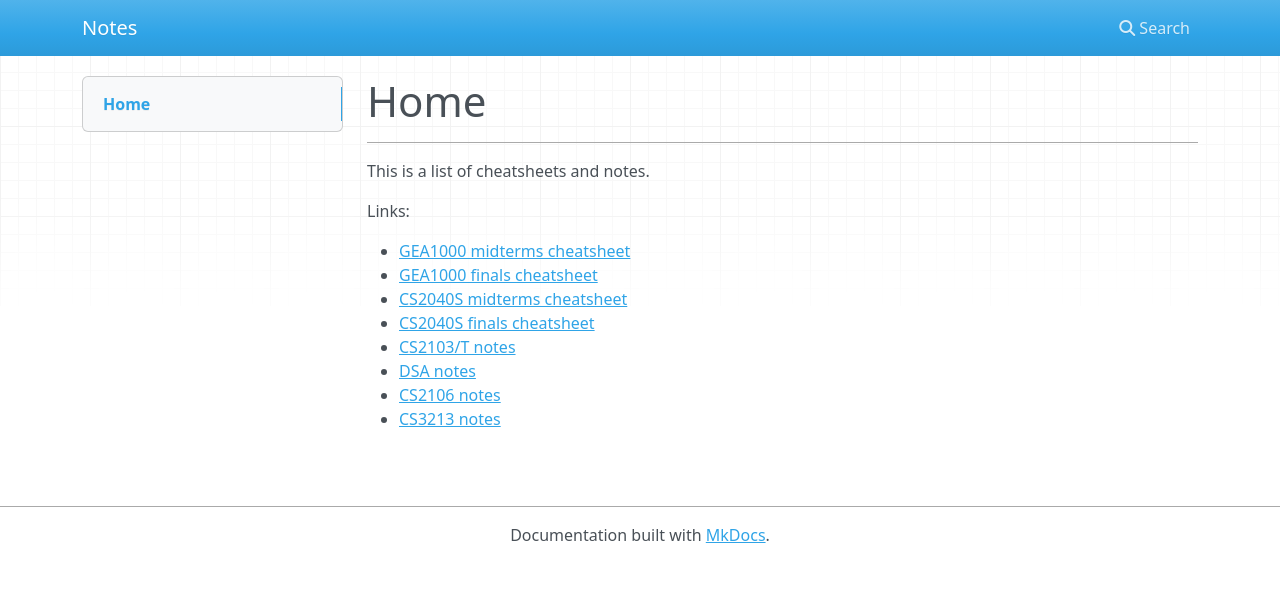
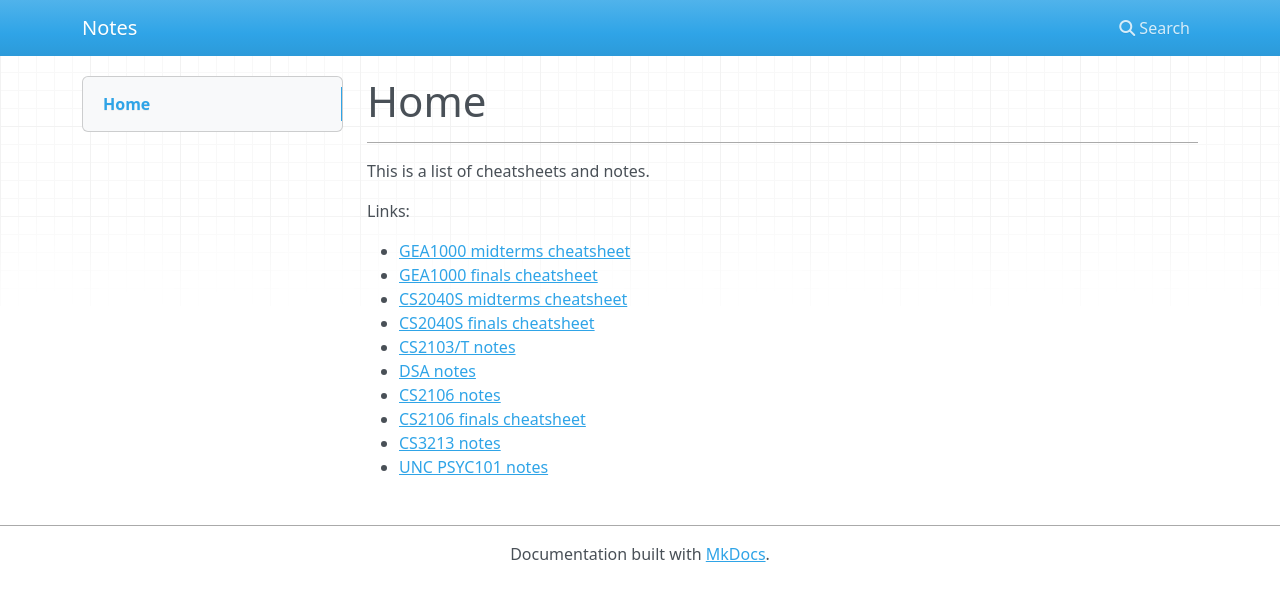
Before and after one commit to ruishanteo/cheatsheets, an MkDocs documentation site: the page built from notes/index.md, in a window 1280 px wide. Shown: the top 601 px of the page. Built offline with MkDocs 1.6.1, drawn with Linux system fonts in a browser that asks for light colours; nearby versions of some CDN libraries.

Commit message:
Update content page

```diff
--- a/notes/index.md
+++ b/notes/index.md
@@ -13,4 +13,6 @@ Links:
 -   [CS2103/T notes](https://ruishanteo.github.io/cheatsheets/cs2103t/cs2103t-notes/)
 -   [DSA notes](https://ruishanteo.github.io/cheatsheets/dsa-notes/dsa-notes/)
 -   [CS2106 notes](https://ruishanteo.github.io/cheatsheets/cs2106/cs2106-notes/)
+-   [CS2106 finals cheatsheet](https://github.com/ruishanteo/cheatsheets/blob/main/notes/cs2106/cs2106%20finals.pdf)
 -   [CS3213 notes](https://ruishanteo.github.io/cheatsheets/cs3213/cs3213-notes/)
+-   [UNC PSYC101 notes](https://ruishanteo.github.io/cheatsheets/unc-psyc101/unc-psyc101-notes/)
```
